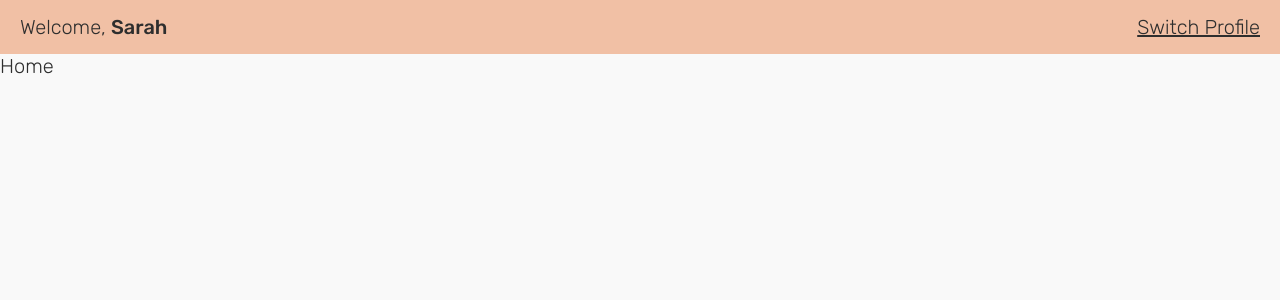
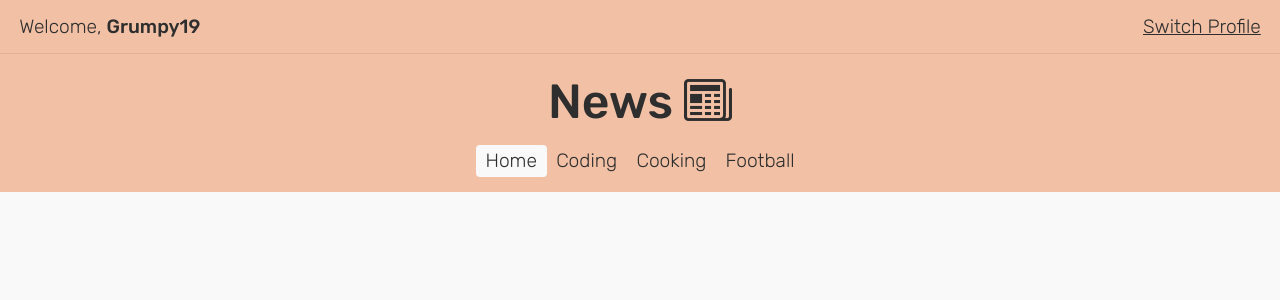
Before and after one commit to samuelparfaitjr/fe-news, a React (Create React App) app: page / in a window 1280 px wide. Shown: the top 300 px of the page. Built offline with nearby package versions, Linux system fonts and the light colour scheme.

Commit message:
Created header component

```diff
--- a/public/index.html
+++ b/public/index.html
@@ -5,8 +5,8 @@
   <meta charset="utf-8" />
   <link rel="icon" href="%PUBLIC_URL%/favicon.svg" />
   <meta name="viewport" content="width=device-width, initial-scale=1" />
-  <meta name="description" content="FE News" />
-  <title>FE News</title>
+  <meta name="description" content="News" />
+  <title>News</title>
 </head>
 
 <body>
--- a/src/App.js
+++ b/src/App.js
@@ -1,11 +1,11 @@
 import Navbar from "./components/Navbar";
-import Home from "./views/Home";
+import Header from "./components/Header";
 
 function App() {
   return (
     <div className="root">
       <Navbar />
-      <Home />
+      <Header />
     </div>
   );
 }
--- /dev/null
+++ b/src/components/Header.jsx
@@ -0,0 +1,13 @@
+import Logo from "./Logo";
+import Navigation from "./Navigation";
+
+const Header = () => {
+  return (
+    <header>
+      <Logo title="News" icon="newspaper" />
+      <Navigation />
+    </header>
+  );
+};
+
+export default Header;
--- /dev/null
+++ b/src/components/Logo.jsx
@@ -0,0 +1,9 @@
+const Logo = ({ title, icon }) => {
+  return (
+    <a href="/" className="logo">
+      {title} <i className={`bi bi-${icon}`}></i>
+    </a>
+  );
+};
+
+export default Logo;
--- a/src/components/Navbar.jsx
+++ b/src/components/Navbar.jsx
@@ -3,7 +3,7 @@ import { UserContext } from "../context/User";
 
 const Navbar = () => {
   // const { user } = useContext(UserContext);
-  const user = "Sarah";
+  const user = "Grumpy19";
 
   return (
     <div className="navbar row">
--- /dev/null
+++ b/src/components/Navigation.jsx
@@ -0,0 +1,24 @@
+const Navigation = () => {
+  return (
+    <nav>
+      <ul>
+        <li>
+          <a href="/" className="active">
+            <span>Home</span>
+          </a>
+        </li>
+        <li>
+          <a href="/">Coding</a>
+        </li>
+        <li>
+          <a href="/">Cooking</a>
+        </li>
+        <li>
+          <a href="/">Football</a>
+        </li>
+      </ul>
+    </nav>
+  );
+};
+
+export default Navigation;
--- a/src/index.css
+++ b/src/index.css
@@ -15,6 +15,9 @@ html {
   --color-white: #ffffff;
   --color-black: #000000;
   --color-orange: #f1c0a5;
+  --color-darkorange: #e1b299;
+  --transition: all 0.5s cubic-bezier(0, 0.8, 0.13, 1);
+  --shadow: rgba(100, 100, 111, 0.2) 0px 7px 29px 0px;
 }
 
 * {
@@ -53,7 +56,7 @@ a {
   background-color: var(--color-background);
   color: var(--color-foreground);
   font-family: Rubik, sans-serif;
-  font-size: calc(16px + 0.25em);
+  font-size: calc(16px + 0.25vw);
   font-weight: 300;
   width: 100vw;
   height: 100vh;
@@ -85,6 +88,10 @@ a {
   height: 54px;
   justify-content: space-between;
   align-items: center;
+  border-bottom: 1px solid var(--color-darkorange);
+  position: sticky;
+  top: 0;
+  z-index: 5;
 }
 
 .profile-name {
@@ -96,3 +103,54 @@ a {
   text-align: center;
   width: 100%;
 }
+
+/* Logo */
+.logo {
+  display: block;
+  text-decoration: none;
+  font-size: 2.5em;
+  font-weight: 500;
+}
+
+/* Header */
+header {
+  background-color: var(--color-orange);
+  text-align: center;
+  padding: 1em 0;
+}
+
+/* Navigation */
+
+nav ul {
+  margin: 1em 0 0 0;
+  padding: 0;
+  list-style: none;
+  display: flex;
+  justify-content: center;
+  gap: 0.5em;
+}
+
+nav ul li a {
+  position: relative;
+  text-decoration: none;
+  margin: 0 0.25em;
+  z-index: 1;
+}
+
+nav ul li a:after {
+  content: "";
+  display: none;
+  position: absolute;
+  top: -0.25em;
+  bottom: -0.25em;
+  left: -0.5em;
+  right: -0.5em;
+  padding: 0 1em;
+  border-radius: 4px;
+  background-color: var(--color-background);
+  z-index: -1;
+}
+
+nav ul li a.active:after {
+  display: block;
+}
--- a/src/views/Home.jsx
+++ /dev/null
@@ -1,5 +0,0 @@
-const Home = () => {
-  return <div>Home</div>;
-};
-
-export default Home;
```
